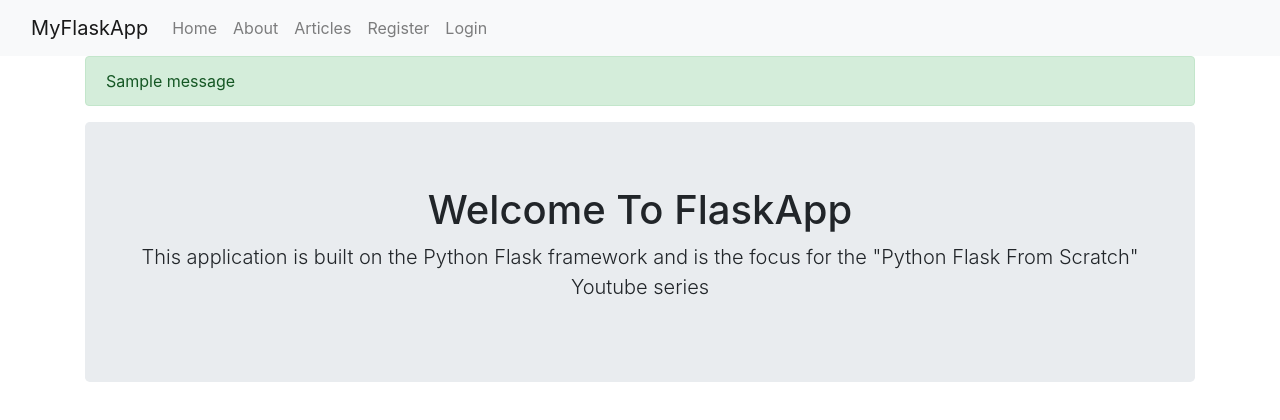
After one commit to Albionn1/FlaskWebsite, a Flask app: page / in a window 1280 px wide. The commit adds this page. Shown: the top 420 px of the page. Run offline with Flask 2, Linux system fonts and the light colour scheme; one stand-in notice (Sample message) is shown; some libraries are stand-ins or nearby versions.

Commit message:
Add files via upload

```diff
--- /dev/null
+++ b/templates/includes/_messages.html
@@ -0,0 +1,16 @@
+{% with messages = get_flashed_messages(with_categories=true) %}
+  {% if messages %}
+
+    {% for category, message in messages %}
+      <div class=" alert alert-{{ category }}">{{ message }}</div>
+    {% endfor %}
+  {% endif %}
+{% endwith %}
+
+{% if error %}
+    <div class="alert alert-danger">{{error}}</div>
+{% endif %}
+
+{% if msg %}
+    <div class="alert alert-success">{{msg}}</div>
+{% endif %}
--- /dev/null
+++ b/templates/includes/_navbar.html
@@ -0,0 +1,40 @@
+<nav class="navbar navbar-expand-md navbar-light bg-light">
+    <div class="container-fluid">
+      <a class="navbar-brand" href="#">MyFlaskApp</a>
+      <button class="navbar-toggler" type="button" data-bs-toggle="collapse" data-bs-target="#navbarsExampleDefault" aria-controls="navbarsExampleDefault" aria-expanded="false" aria-label="Toggle navigation">
+        <span class="navbar-toggler-icon"></span>
+      </button>
+
+      <div class="collapse navbar-collapse" id="navbarsExampleDefault">
+        <ul class="navbar-nav me-auto mb-2 mb-md-0">
+          <li class="nav-item">
+            <a class="nav-link" aria-current="page" href="/">Home</a>
+          </li>
+          <li class="nav-item">
+            <a class="nav-link" href="/about">About</a>
+          </li>
+          <li class="nav-item">
+            <a class="nav-link" href="/articles">Articles</a>
+          </li>
+        </ul>
+
+        <ul class="navbar-nav me-auto mb-2 mb-md-0 navbar-right">
+          {% if session.logged_in %}
+          <li class="nav-item">
+            <a class="nav-link" href="/dashboard">Dashboard</a>
+          </li>
+          <li class="nav-item">
+            <a class="nav-link" href="/logout">Logout</a>
+          </li>
+          {% else %}
+          <li class="nav-item">
+            <a class="nav-link" href="/register">Register</a>
+          </li>
+          <li class="nav-item">
+            <a class="nav-link" href="/login">Login</a>
+          </li>
+          {% endif %}
+        </ul>
+      </div>
+    </div>
+  </nav>
```
Also changed, not shown: templates/includes/_formhelpers.html (line endings or trailing spaces).
